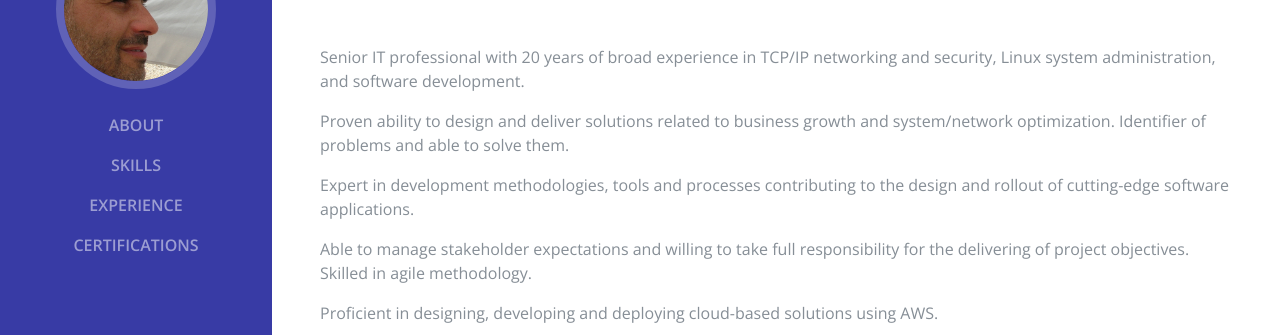
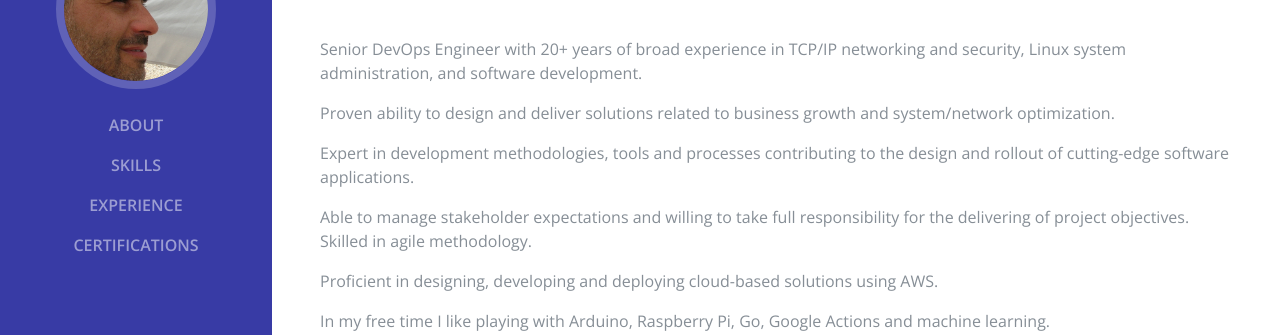
Before and after one commit to fedeonline/fedeonline.github.io, a plain HTML site: page index.html in a window 1280 px wide. Shown: the part 307-642 px from the top of the page. Drawn offline with nearby package versions, Linux system fonts and the light colour scheme; some icons are missing; a web font is replaced by a local one.

Commit message:
rebuilding site Wed Aug  8 09:05:33 CEST 2018

```diff
--- a/index.html
+++ b/index.html
@@ -86,11 +86,12 @@
 
         </div>
         <div>
-          <p>Senior IT professional with 20 years of broad experience in TCP/IP networking and security, Linux system administration, and software development.</p>
-<p>Proven ability to design and deliver solutions related to business growth and system/network optimization. Identifier of problems and able to solve them.</p>
+          <p>Senior DevOps Engineer with 20+ years of broad experience in TCP/IP networking and security, Linux system administration, and software development.</p>
+<p>Proven ability to design and deliver solutions related to business growth and system/network optimization.</p>
 <p>Expert in development methodologies, tools and processes contributing to the design and rollout of cutting-edge software applications.</p>
 <p>Able to manage stakeholder expectations and willing to take full responsibility for the delivering of project objectives. Skilled in agile methodology.</p>
 <p>Proficient in designing, developing and deploying cloud-based solutions using AWS.</p>
+<p>In my free time I like playing with Arduino, Raspberry Pi, Go, Google Actions and machine learning.</p>
 
           <ul class="list-inline list-social-icons mb-0">
 
```
